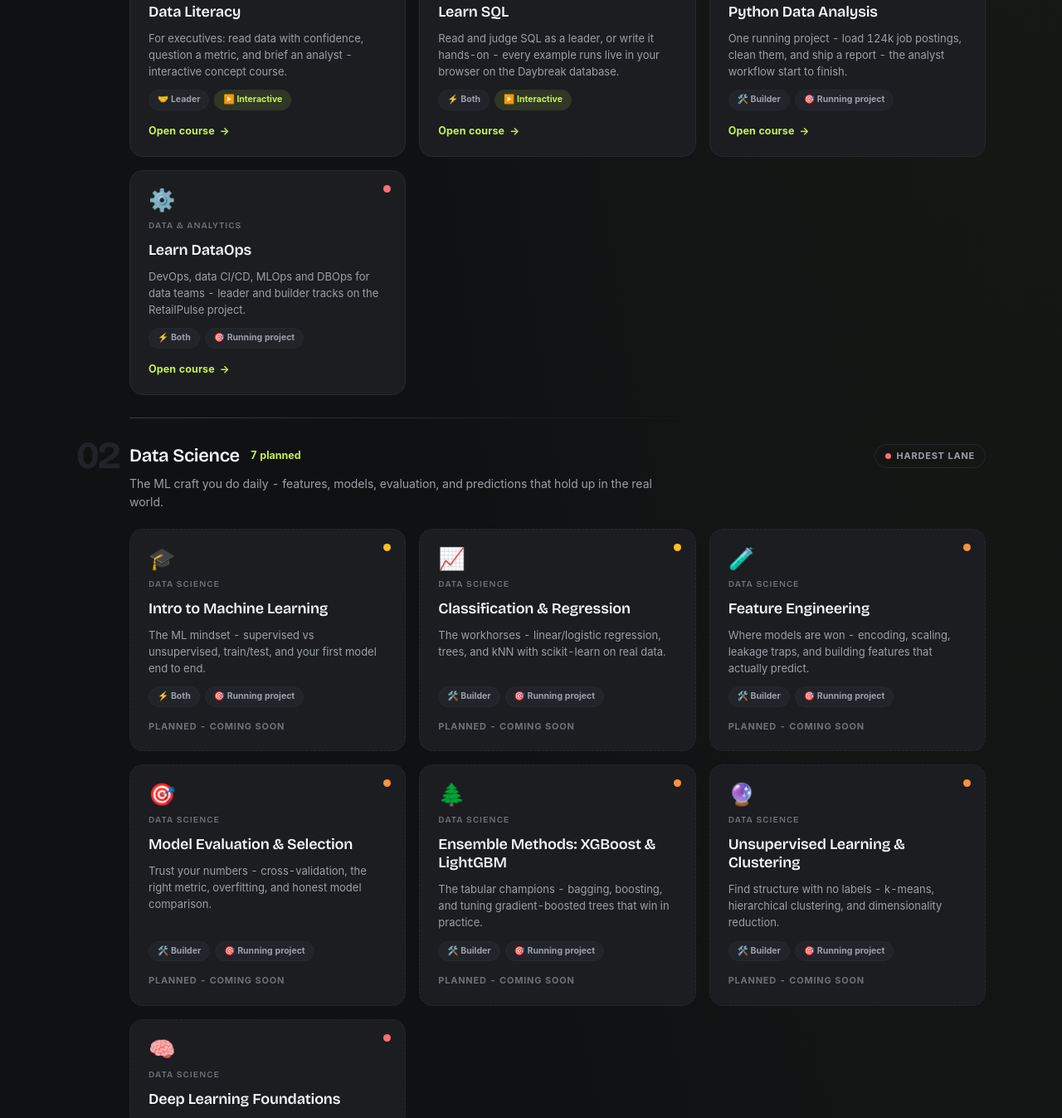
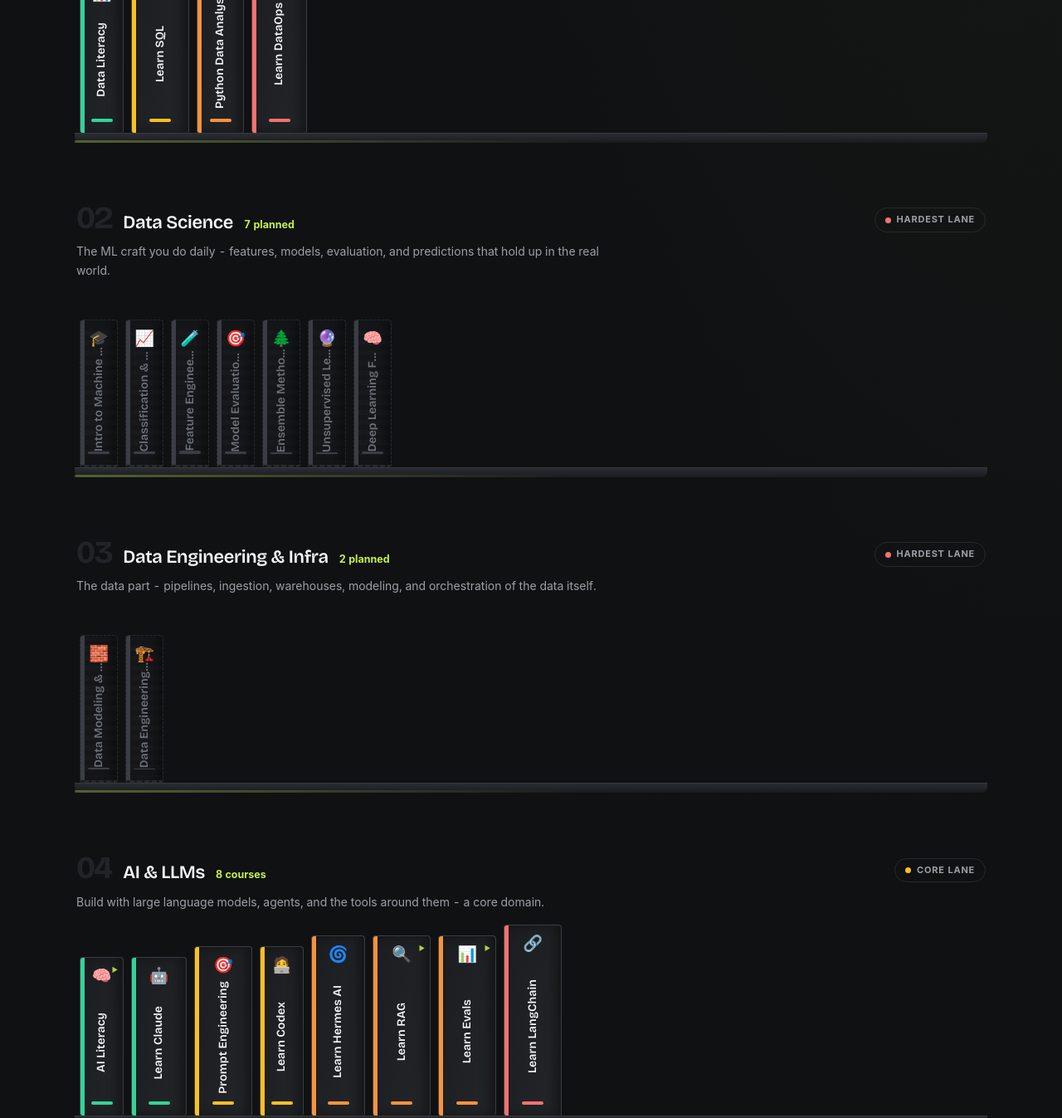
Before and after one commit to phoebefu6/learn-with-phoebe, a plain HTML site: page index.html in a window 1280 px wide. Shown: the part 1164-2511 px from the top of the page at 83% size. Drawn offline with nearby package versions, Linux system fonts and the light colour scheme.

Commit message:
Bookshelf redesign: courses render as book spines, not cards
- Each course is a standing book spine on a plank, grouped by track
  (spine thickness = depth, height = difficulty, foot-band = lane color,
  the greenred ramp, plus interactive marker and ghost planned books)
- Click a book: it pulls off the shelf and a detail drawer opens under
  the shelf (blurb, tags, sessions, Open course / planned state)
- Mobile: spines shrink and wrap, metaphor preserved
- Filters + count-up rewired to the new .book model
- Passed impeccable gate

Co-Authored-By: Claude Opus 4.8 <noreply@anthropic.com>

```diff
--- a/assets/hub.js
+++ b/assets/hub.js
@@ -1,5 +1,6 @@
-/* learn-with-phoebe hub - render the shelf from courses.json, filter it, count up.
-   courses.json is the single source of truth; adding a course = one entry there. */
+/* learn-with-phoebe hub - render the shelf from courses.json as a BOOKSHELF.
+   Each course is a book spine standing on a plank; clicking a book opens a
+   detail drawer under that shelf. courses.json is the single source of truth. */
 (function () {
   var OWNER = "phoebefu6";
   var AUD = { leader: "🤝 Leader", builder: "🛠️ Builder", both: "⚡ Both", everyone: "🌱 Everyone" };
@@ -13,7 +14,6 @@
   }
   function esc(s) { return String(s).replace(/&/g, "&amp;").replace(/</g, "&lt;").replace(/>/g, "&gt;"); }
 
-  // cache-bust so manifest edits show up immediately (Pages CDN caches courses.json)
   fetch("courses.json?ts=" + Date.now(), { cache: "no-store" }).then(function (r) { return r.json(); }).then(function (data) {
     build(data);
   }).catch(function (err) {
@@ -21,7 +21,7 @@
       '<p class="empty show">Could not load the course list (' + esc(err.message) + ').</p>';
   });
 
-  var LEVELS = {};   // diff -> {name, color}
+  var LEVELS = {};
   function levelOf(d) { return LEVELS[d] || { name: "", color: "var(--faint)" }; }
 
   function build(data) {
@@ -31,14 +31,12 @@
     var byBucket = {};
     buckets.forEach(function (b) { byBucket[b.id] = []; });
     courses.forEach(function (c) { (byBucket[c.bucket] || (byBucket[c.bucket] = [])).push(c); });
-    // sort each bucket easy -> hard (stable: equal diff keeps manifest order)
     Object.keys(byBucket).forEach(function (id) {
       byBucket[id].sort(function (a, b) { return (a.diff || 0) - (b.diff || 0); });
     });
 
     renderLegend(data.levels || []);
 
-    // ---- stats (live courses only; planned ones do not inflate the totals) ----
     var live = courses.filter(function (c) { return c.status !== "planned"; });
     var totalSessions = live.reduce(function (s, c) { return s + (c.sessions || 0); }, 0);
     setCount("stat-courses", live.length);
@@ -56,66 +54,126 @@
     chips.push(chip("aud:builder", "Builders", null));
     chips.push(chip("fmt:interactive", "Interactive", null));
 
-    // reorder: All + buckets first (before sep), then aud/fmt after
     var frag = document.createDocumentFragment();
-    frag.appendChild(chips[0]);                                  // All
+    frag.appendChild(chips[0]);
     for (var i = 1; i <= buckets.length; i++) frag.appendChild(chips[i]);
     bar.insertBefore(frag, bar.firstChild);
     for (var j = buckets.length + 1; j < chips.length; j++) bar.appendChild(chips[j]);
 
-    // ---- shelf ----
+    // ---- shelves ----
     var shelf = document.getElementById("shelf");
     buckets.forEach(function (b, bi) {
-      var sec = el("section", "bucket");
+      var list = byBucket[b.id];
+      var sec = el("section", "shelf");
       sec.setAttribute("data-bucket", b.id);
-      sec.appendChild(el("span", "shelf-no", ("0" + (bi + 1)).slice(-2)));
-      var head = el("div", "bucket-head");
-      head.appendChild(el("h2", null, esc(b.name)));
-      var list = byBucket[b.id];
-      var allPlanned = list.length > 0 && list.every(function (c) { return c.status === "planned"; });
-      var countTxt = list.length + (allPlanned ? " planned" : (list.length === 1 ? " course" : " courses"));
-      head.appendChild(el("span", "count", countTxt));
+
+      // label row
+      var head = el("div", "shelf-label");
+      head.appendChild(el("span", "shelf-no", ("0" + (bi + 1)).slice(-2)));
+      head.appendChild(el("h2", "shelf-name", esc(b.name)));
+      var liveN = list.filter(function (c) { return c.status !== "planned"; }).length;
+      var planN = list.length - liveN;
+      var cnt = liveN + (liveN === 1 ? " course" : " courses") + (planN ? " · " + planN + " planned" : "");
+      if (liveN === 0 && planN) cnt = planN + " planned";
+      head.appendChild(el("span", "shelf-cnt", cnt));
       if (b.tier) {
         var lv = levelOf(b.tier);
-        var pill = el("span", "bkt-tier", '<span class="bt-dot" style="background:' + lv.color + '"></span>' + esc(lv.name) + " lane");
-        head.appendChild(pill);
+        head.appendChild(el("span", "shelf-tier",
+          '<span class="st-dot" style="background:' + lv.color + '"></span>' + esc(lv.name) + " lane"));
       }
       sec.appendChild(head);
-      sec.appendChild(el("p", "bucket-blurb", esc(b.blurb)));
-      var grid = el("div", "grid");
-      byBucket[b.id].forEach(function (c, idx) { grid.appendChild(card(c, b, idx)); });
-      sec.appendChild(grid);
+
+      var blurb = el("p", "shelf-blurb", esc(b.blurb));
+      sec.appendChild(blurb);
+
+      // books on a plank
+      var books = el("div", "books");
+      list.forEach(function (c, idx) { books.appendChild(book(c, b, idx)); });
+      sec.appendChild(books);
+      sec.appendChild(el("div", "plank"));
+
+      // detail drawer (one per shelf)
+      var detail = el("div", "shelf-detail");
+      detail.appendChild(el("div", "sd-inner"));
+      sec.appendChild(detail);
+
       shelf.appendChild(sec);
     });
-    shelf.appendChild(el("p", "empty", "No courses match that filter yet."));
+    shelf.appendChild(el("p", "empty", "Nothing on the shelf matches that filter yet."));
 
     wireFilters();
   }
 
-  function card(c, bucket, idx) {
+  function book(c, bucket, idx) {
     var planned = c.status === "planned";
     var lv = levelOf(c.diff);
-    var node = planned ? el("div", "card planned") : el("a", "card");
-    if (!planned) node.href = "https://" + OWNER + ".github.io/" + c.slug + "/";
-    node.setAttribute("data-bucket", c.bucket);
-    node.setAttribute("data-aud", c.audience);
-    node.setAttribute("data-fmt", c.format);
-    if (planned) node.setAttribute("data-planned", "1");
-    node.style.animationDelay = (idx * 0.04) + "s";
-    node.innerHTML =
-      '<span class="dot" style="background:' + lv.color + '" title="' + esc(lv.name) + '"></span>' +
-      '<span class="icon">' + c.icon + '</span>' +
-      '<span class="bkt">' + esc(bucket.name) + '</span>' +
-      '<h3>' + esc(c.title) + '</h3>' +
-      '<p class="blurb">' + esc(c.blurb) + '</p>' +
-      '<span class="tags">' +
-        '<span class="tag">' + (AUD[c.audience] || esc(c.audience)) + '</span>' +
-        '<span class="tag' + (c.format === "interactive" || c.format === "video" ? " lime" : "") + '">' + (FMT[c.format] || esc(c.format)) + '</span>' +
-      '</span>' +
-      (planned
-        ? '<span class="go planned-go">Planned - coming soon</span>'
-        : '<span class="go">Open course <span class="ar">→</span></span>');
-    return node;
+    var sessions = Math.min(c.sessions || 6, 16);
+    var w = planned ? 46 : Math.round(50 + (sessions - 4) * 1.7);   // thickness = depth
+    var h = planned ? 178 : (178 + (c.diff || 1) * 13);             // height = difficulty
+    var inter = c.format === "interactive" || c.format === "video";
+
+    var b = el("button", "book" + (planned ? " planned" : "") + (inter ? " interactive" : ""));
+    b.type = "button";
+    b.style.setProperty("--lane", lv.color);
+    b.style.height = h + "px";
+    b.style.width = w + "px";
+    b.setAttribute("data-bucket", c.bucket);
+    b.setAttribute("data-aud", c.audience);
+    b.setAttribute("data-fmt", c.format);
+    if (planned) b.setAttribute("data-planned", "1");
+    b.setAttribute("aria-label", c.title + (planned ? " (planned)" : ""));
+    b.style.animationDelay = (idx * 0.05) + "s";
+    b.innerHTML =
+      '<span class="bk-ico">' + c.icon + '</span>' +
+      '<span class="bk-ttl">' + esc(c.title) + '</span>' +
+      '<span class="bk-foot"></span>';
+
+    b.addEventListener("click", function () { openDetail(b, c, bucket, lv); });
+    return b;
+  }
+
+  function openDetail(bookEl, c, bucket, lv) {
+    var sec = bookEl.closest(".shelf");
+    var drawer = sec.querySelector(".shelf-detail");
+    var inner = drawer.querySelector(".sd-inner");
+    var already = bookEl.classList.contains("selected");
+
+    // clear selection across all shelves (one open at a time feels calmer)
+    document.querySelectorAll(".book.selected").forEach(function (x) { x.classList.remove("selected"); });
+    document.querySelectorAll(".shelf-detail.open").forEach(function (d) {
+      if (d !== drawer) { d.classList.remove("open"); }
+    });
+
+    if (already) { drawer.classList.remove("open"); return; }
+
+    bookEl.classList.add("selected");
+    var planned = c.status === "planned";
+    var url = "https://" + OWNER + ".github.io/" + c.slug + "/";
+    inner.innerHTML =
+      '<div class="sd-spine" style="--lane:' + lv.color + '"><span>' + c.icon + '</span></div>' +
+      '<div class="sd-body">' +
+        '<div class="sd-kick">' + esc(bucket.name) + '</div>' +
+        '<h3 class="sd-title">' + esc(c.title) + '</h3>' +
+        '<p class="sd-blurb">' + esc(c.blurb) + '</p>' +
+        '<div class="sd-tags">' +
+          '<span class="tag"><span class="tag-dot" style="background:' + lv.color + '"></span>' + esc(lv.name) + '</span>' +
+          '<span class="tag">' + (AUD[c.audience] || esc(c.audience)) + '</span>' +
+          '<span class="tag' + ((c.format === "interactive" || c.format === "video") ? " lime" : "") + '">' + (FMT[c.format] || esc(c.format)) + '</span>' +
+          (c.sessions ? '<span class="tag">' + c.sessions + " sessions</span>" : "") +
+        '</div>' +
+      '</div>' +
+      '<div class="sd-cta">' +
+        (planned
+          ? '<span class="sd-planned">Planned<br>coming soon</span>'
+          : '<a class="sd-open" href="' + url + '">Open course <span class="ar">→</span></a>') +
+        '<button class="sd-close" type="button" aria-label="Close">✕</button>' +
+      '</div>';
+    inner.querySelector(".sd-close").addEventListener("click", function (e) {
+      e.stopPropagation();
+      drawer.classList.remove("open");
+      bookEl.classList.remove("selected");
+    });
+    drawer.classList.add("open");
   }
 
   function chip(key, label, n) {
@@ -132,7 +190,7 @@
     var box = document.getElementById("legend");
     if (!box || !levels.length) return;
     box.innerHTML =
-      '<span class="lg-lbl">Each lane runs easy to hard</span>' +
+      '<span class="lg-lbl">Each shelf runs easy to hard</span>' +
       levels.map(function (l) {
         return '<span class="lg-item"><span class="lg-dot" style="background:' + l.color + '"></span>' + esc(l.name) + '</span>';
       }).join("");
@@ -154,17 +212,19 @@
     var parts = filter.split(":");
     var kind = parts[0], val = parts[1];
     var anyVisible = false;
-    document.querySelectorAll(".bucket").forEach(function (sec) {
+    // collapse any open drawer when refiltering
+    document.querySelectorAll(".shelf-detail.open").forEach(function (d) { d.classList.remove("open"); });
+    document.querySelectorAll(".book.selected").forEach(function (x) { x.classList.remove("selected"); });
+
+    document.querySelectorAll(".shelf").forEach(function (sec) {
       var shown = 0;
-      sec.querySelectorAll(".card").forEach(function (card) {
+      sec.querySelectorAll(".book").forEach(function (bk) {
         var ok =
           kind === "all" ? true :
-          kind === "bucket" ? card.getAttribute("data-bucket") === val :
-          kind === "aud" ? (card.getAttribute("data-aud") === val || card.getAttribute("data-aud") === "both") :
-          kind === "fmt" ? card.getAttribute("data-fmt") === val : true;
-        // "both" courses should also surface under a specific-audience filter (handled above);
-        // when filtering builders, a "both" course counts; same for leaders.
-        card.classList.toggle("hidden", !ok);
+          kind === "bucket" ? bk.getAttribute("data-bucket") === val :
+          kind === "aud" ? (bk.getAttribute("data-aud") === val || bk.getAttribute("data-aud") === "both") :
+          kind === "fmt" ? bk.getAttribute("data-fmt") === val : true;
+        bk.classList.toggle("hidden", !ok);
         if (ok) shown++;
       });
       sec.classList.toggle("hidden", shown === 0);
@@ -187,7 +247,6 @@
       if (p < 1) requestAnimationFrame(step);
     }
     requestAnimationFrame(step);
-    // guarantee the final value even if rAF is throttled (background/offscreen tab)
     setTimeout(function () { e.textContent = target; }, dur + 120);
   }
 })();
--- a/assets/style.css
+++ b/assets/style.css
@@ -103,95 +103,135 @@ a { color:inherit; text-decoration:none; }
 .fsep { width:1px; height:22px; background:var(--line); margin:0 5px; }
 .fdim { font-family:var(--disp); font-size:11px; color:var(--faint); text-transform:uppercase; letter-spacing:.12em; font-weight:600; margin-right:3px; }
 
-/* ---------- shelf sections ---------- */
-main { padding:20px 0 100px; }
-.bucket { position:relative; margin-top:56px; padding-left:64px; }
-.bucket.hidden { display:none; }
+/* ---------- shelves (the bookshelf) ---------- */
+main { padding:26px 0 110px; }
+.shelf { position:relative; margin-top:58px; }
+.shelf.hidden { display:none; }
 
-/* ghost index numeral - the one editorial flourish */
-.bucket .shelf-no {
-  position:absolute; left:0; top:-6px;
-  font-family:var(--disp); font-weight:700; font-size:46px; line-height:1;
-  color:var(--ghost); letter-spacing:-.04em;
-  font-variant-numeric:tabular-nums; user-select:none;
+.shelf-label { display:flex; align-items:baseline; gap:13px; margin-bottom:6px; }
+.shelf-no {
+  font-family:var(--disp); font-weight:700; font-size:38px; line-height:1;
+  color:var(--ghost); letter-spacing:-.04em; font-variant-numeric:tabular-nums; user-select:none;
 }
-.bucket-head { display:flex; align-items:center; gap:13px; margin-bottom:5px; }
-.bucket-head h2 { font-family:var(--disp); font-size:22px; font-weight:600; letter-spacing:-.015em; }
-.bucket-head .count { font-size:12.5px; color:var(--lime); font-weight:700; font-variant-numeric:tabular-nums; }
-.bucket-head .bkt-tier {
-  display:inline-flex; align-items:center; gap:7px; margin-left:auto;
+.shelf-name { font-family:var(--disp); font-size:22px; font-weight:600; letter-spacing:-.015em; }
+.shelf-cnt { font-size:12.5px; color:var(--lime); font-weight:700; font-variant-numeric:tabular-nums; white-space:nowrap; }
+.shelf-tier {
+  display:inline-flex; align-items:center; gap:7px; margin-left:auto; align-self:center;
   font-size:11px; font-weight:700; color:var(--muted);
   text-transform:uppercase; letter-spacing:.07em;
-  border:1px solid var(--line); border-radius:999px; padding:5px 12px;
+  border:1px solid var(--line); border-radius:999px; padding:5px 12px; white-space:nowrap;
 }
-.bucket-head .bt-dot { width:7px; height:7px; border-radius:999px; flex:none; }
-.bucket-blurb { color:var(--muted); font-size:14px; margin-bottom:20px; max-width:72ch; }
+.shelf-tier .st-dot { width:7px; height:7px; border-radius:999px; flex:none; }
+.shelf-blurb { color:var(--muted); font-size:14px; margin:0 0 16px; max-width:72ch; }
 
-.grid { display:grid; grid-template-columns:repeat(auto-fill,minmax(17rem,1fr)); gap:16px; }
+/* the books stand on a plank */
+.books { display:flex; align-items:flex-end; gap:9px; flex-wrap:wrap; padding:0 4px; min-height:210px; }
+.plank {
+  height:12px; border-radius:0 0 7px 7px; margin:0 -2px;
+  background:linear-gradient(180deg,#2b2f34,#191b1e);
+  box-shadow:0 12px 26px -14px rgba(0,0,0,.95), inset 0 1px 0 rgba(255,255,255,.05);
+}
+.plank::after {
+  content:""; display:block; height:3px; border-radius:2px; transform:translateY(9px);
+  background:linear-gradient(90deg, rgba(198,242,78,.32), transparent 55%);
+}
 
-/* shelf "plank" the cards rest on */
-.bucket::after {
-  content:""; position:absolute; left:64px; right:0; bottom:-28px; height:1px;
-  background:linear-gradient(90deg, var(--line-hi), transparent 70%);
+/* a book spine */
+.book {
+  position:relative; flex:none; height:214px; width:58px;
+  border-radius:4px 4px 3px 3px; cursor:pointer; font-family:inherit;
+  background:linear-gradient(100deg, var(--card), #232629);
+  border:1px solid var(--line-hi); border-bottom:none;
+  display:flex; flex-direction:column; justify-content:space-between; align-items:center;
+  padding:12px 0 13px; overflow:hidden;
+  box-shadow:inset 3px 0 0 rgba(255,255,255,.045), inset -7px 0 13px rgba(0,0,0,.42);
+  transition:transform .18s cubic-bezier(.2,.7,.2,1), box-shadow .18s ease, border-color .18s ease;
 }
-.bucket:last-child::after { display:none; }
+.book::before { content:""; position:absolute; left:0; top:0; bottom:0; width:5px; background:var(--lane); }
+.book.hidden { display:none; }
+.book .bk-ico { font-size:19px; line-height:1; }
+.book .bk-ttl {
+  writing-mode:vertical-rl; transform:rotate(180deg);
+  font-family:var(--disp); font-weight:600; font-size:14px; letter-spacing:.005em; line-height:1.05;
+  color:var(--ink); max-height:150px; overflow:hidden; text-overflow:ellipsis; white-space:nowrap;
+}
+.book .bk-foot { width:26px; height:4px; border-radius:999px; background:var(--lane); }
+.book.interactive::after { content:"▶"; position:absolute; top:9px; right:6px; font-size:8px; color:var(--lime); opacity:.85; }
+.book:hover { transform:translateY(-15px); border-color:var(--lime-line);
+  box-shadow:0 24px 30px -16px rgba(0,0,0,.9), inset 3px 0 0 rgba(255,255,255,.06), inset -7px 0 13px rgba(0,0,0,.42); }
+.book.selected { transform:translateY(-15px); border-color:var(--lime);
+  box-shadow:0 24px 30px -16px rgba(0,0,0,.9), 0 0 0 1px rgba(198,242,78,.5), inset 3px 0 0 rgba(255,255,255,.06); }
 
-/* ---------- course card ---------- */
-.card {
-  position:relative; display:flex; flex-direction:column; gap:10px;
-  background:var(--card); border:1px solid var(--line);
-  border-radius:var(--radius); padding:22px 22px 20px;
-  transition:transform .16s ease, border-color .16s ease, background .16s ease;
-  overflow:hidden;
+/* planned = ghost book */
+.book.planned {
+  width:44px; cursor:pointer; opacity:.62; border-style:dashed; border-color:var(--line);
+  background:repeating-linear-gradient(180deg,#17191c,#17191c 6px,#141619 6px,#141619 12px);
 }
-.card::before {
-  content:""; position:absolute; top:0; left:0; bottom:0; width:3px;
-  background:var(--lime); transform:scaleY(0); transform-origin:top;
-  transition:transform .2s ease;
+.book.planned::before { background:var(--line-hi); }
+.book.planned .bk-ttl { color:var(--faint); }
+.book.planned .bk-foot { background:var(--line-hi); }
+.book.planned:hover { transform:translateY(-8px); border-color:var(--line-hi); opacity:.8; }
+
+/* detail drawer under the shelf */
+.shelf-detail { display:grid; grid-template-rows:0fr; transition:grid-template-rows .3s ease; margin-top:14px; }
+.shelf-detail > .sd-inner { overflow:hidden; min-height:0; }
+.shelf-detail.open > .sd-inner {
+  display:flex; gap:20px; align-items:center; flex-wrap:wrap;
+  border:1px solid var(--line-hi); border-radius:var(--radius);
+  background:linear-gradient(100deg, var(--card), var(--card-hi));
+  padding:22px 24px;
 }
-.card:hover { transform:translateY(-4px); border-color:var(--line-hi); background:var(--card-hi); }
-.card:hover::before { transform:scaleY(1); }
-.card.hidden { display:none; }
-
-.card .dot { position:absolute; top:17px; right:17px; width:9px; height:9px; border-radius:999px; }
-
-.card .icon { font-size:26px; line-height:1; }
-.card .bkt { font-family:var(--disp); font-size:10.5px; font-weight:600; text-transform:uppercase; letter-spacing:.1em; color:var(--faint); }
-.card h3 { font-family:var(--disp); font-size:18px; font-weight:600; letter-spacing:-.01em; line-height:1.22; }
-.card .blurb { font-size:13px; color:var(--muted); line-height:1.55; flex:1; }
-.card .tags { display:flex; gap:6px; flex-wrap:wrap; margin-top:2px; }
-.tag {
-  font-size:10.5px; font-weight:700; padding:3px 10px; border-radius:999px;
-  background:#212429; color:var(--muted); border:1px solid var(--line);
+.shelf-detail.open { grid-template-rows:1fr; }
+.sd-spine { width:46px; height:66px; border-radius:4px; flex:none; position:relative;
+  background:linear-gradient(100deg,#232629,#2b2f34); border:1px solid var(--line-hi);
+  display:flex; align-items:center; justify-content:center; font-size:22px; }
+.sd-spine::before { content:""; position:absolute; left:0; top:0; bottom:0; width:5px; border-radius:4px 0 0 4px; background:var(--lane); }
+.sd-body { flex:1; min-width:220px; }
+.sd-kick { font-family:var(--disp); font-size:10.5px; font-weight:600; text-transform:uppercase; letter-spacing:.1em; color:var(--faint); }
+.sd-title { font-family:var(--disp); font-size:22px; font-weight:700; letter-spacing:-.015em; margin:3px 0 6px; }
+.sd-blurb { font-size:14px; color:var(--ink-2); line-height:1.55; max-width:62ch; }
+.sd-tags { display:flex; gap:7px; flex-wrap:wrap; margin-top:12px; }
+.tag { font-size:10.5px; font-weight:700; padding:4px 11px; border-radius:999px;
+  background:#212429; color:var(--muted); border:1px solid var(--line); display:inline-flex; align-items:center; gap:6px; }
+.tag.lime { background:var(--lime-dim); color:var(--lime); border-color:transparent; }
+.tag .tag-dot { width:7px; height:7px; border-radius:999px; }
+.sd-cta { display:flex; align-items:center; gap:14px; margin-left:auto; }
+.sd-open {
+  font-family:var(--disp); font-size:14px; font-weight:700; color:var(--lime-ink);
+  background:var(--lime); border-radius:999px; padding:11px 20px; display:inline-flex; align-items:center; gap:8px;
+  transition:transform .15s ease, box-shadow .15s ease;
 }
-.tag.lime { background:var(--lime-dim); color:var(--lime); border-color:transparent; }
-.card .go { font-size:12.5px; font-weight:700; color:var(--lime); margin-top:5px; letter-spacing:.01em; display:inline-flex; align-items:center; gap:6px; }
-.card .go .ar { transition:transform .15s ease; display:inline-block; }
-.card:hover .go .ar { transform:translateX(4px); }
-
-/* planned (not-yet-built) courses */
-.card.planned { cursor:default; border-style:dashed; opacity:.68; }
-.card.planned:hover { transform:none; background:var(--card); border-color:var(--line); }
-.card.planned::before { display:none; }
-.card .go.planned-go { color:var(--faint); font-weight:700; text-transform:uppercase; letter-spacing:.07em; font-size:11px; }
+.sd-open:hover { transform:translateY(-2px); box-shadow:0 10px 22px -10px rgba(198,242,78,.6); }
+.sd-open .ar { transition:transform .15s ease; }
+.sd-open:hover .ar { transform:translateX(4px); }
+.sd-planned { font-family:var(--disp); font-size:11px; font-weight:700; color:var(--faint);
+  text-transform:uppercase; letter-spacing:.07em; text-align:center; line-height:1.4; }
+.sd-close { background:transparent; border:1px solid var(--line); color:var(--muted);
+  width:34px; height:34px; border-radius:999px; cursor:pointer; font-size:13px; flex:none;
+  transition:color .14s ease, border-color .14s ease; }
+.sd-close:hover { color:var(--ink); border-color:var(--line-hi); }
 
 .empty { color:var(--faint); font-size:14px; padding:30px 0; display:none; }
 .empty.show { display:block; }
 
 /* ---------- footer ---------- */
-footer { border-top:1px solid var(--line); padding:30px 0 64px; }
+footer { border-top:1px solid var(--line); padding:30px 0 64px; margin-top:20px; }
 footer p { color:var(--faint); font-size:13px; }
 footer a { color:var(--muted); }
 footer a:hover { color:var(--lime); }
 
 @media (max-width:640px) {
-  .bucket { padding-left:0; }
-  .bucket .shelf-no { position:static; display:block; font-size:34px; margin-bottom:2px; }
-  .bucket::after { left:0; }
+  .books { gap:7px; min-height:184px; }
+  .book { height:190px !important; width:46px !important; }
+  .book .bk-ttl { font-size:12.5px; }
+  .book.planned { width:40px !important; }
+  .shelf-no { font-size:30px; }
+  .shelf-name { font-size:19px; }
+  .sd-cta { margin-left:0; width:100%; justify-content:space-between; }
 }
 
-/* reveal - gentle, once (not a fade on every scroll) */
+/* reveal - gentle fade, once. Opacity only, so :hover/.selected keep transform. */
 @media (prefers-reduced-motion:no-preference) {
-  .card { opacity:0; transform:translateY(10px); animation:rise .42s ease forwards; }
-  @keyframes rise { to { opacity:1; transform:translateY(0); } }
+  .book { opacity:0; animation:rise .5s ease forwards; }
+  @keyframes rise { from { opacity:0; } to { opacity:1; } }
 }
```
Also changed, not shown: index.html (+2 -2 lines).
